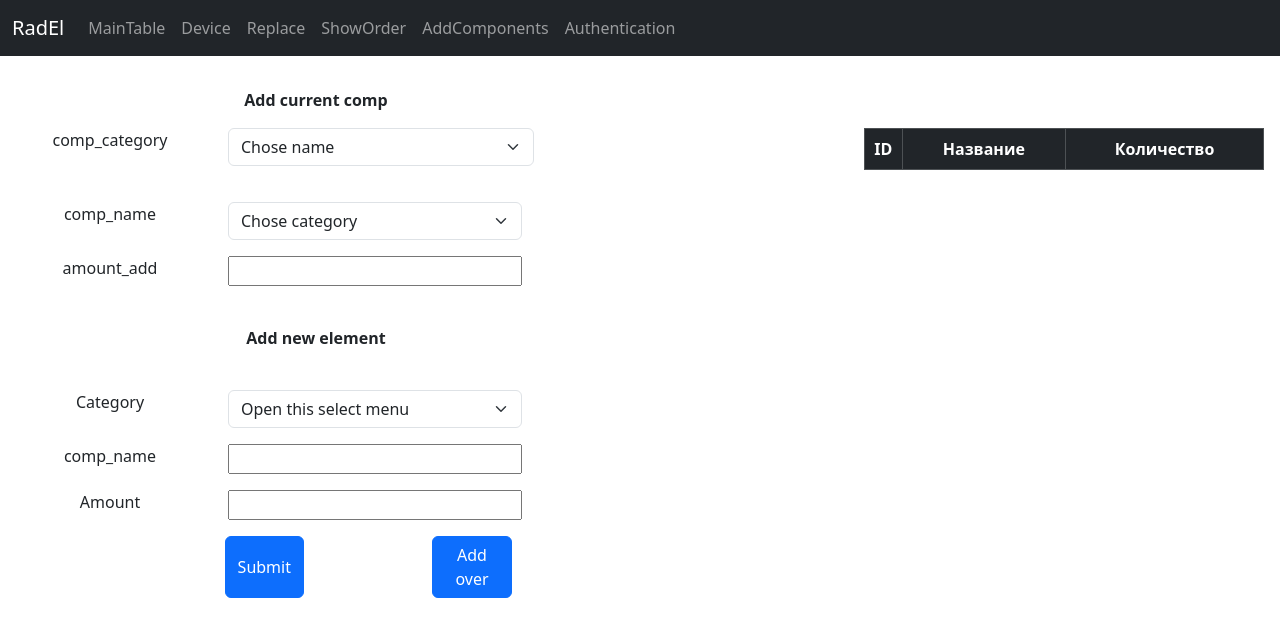
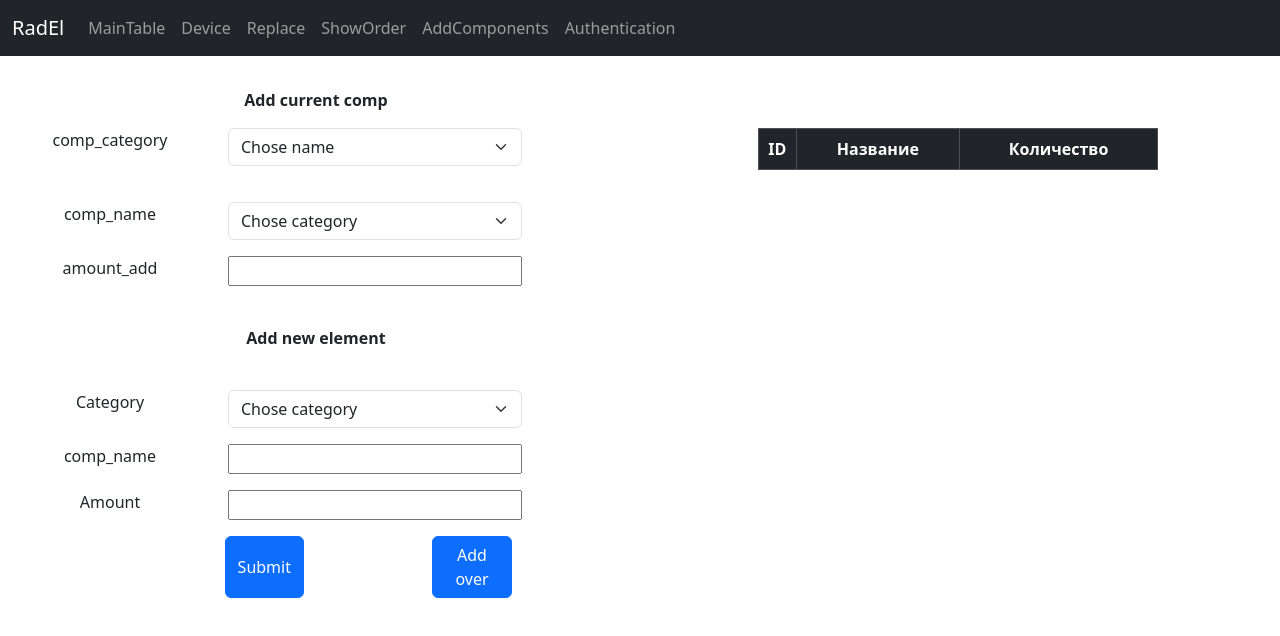
Before and after one commit to SamDemon2/radelements, a React (Create React App) app: page /my-add in a window 1280 px wide. Shown: the top 636 px of the page. Built offline with nearby package versions, Linux system fonts and the light colour scheme.

Commit message:
Всё ещё переделываю формы

```diff
--- a/src/components/AddComponents.tsx
+++ b/src/components/AddComponents.tsx
@@ -33,14 +33,17 @@ const AddComponents = () => {
                 <div className="col-2">
                     comp_category
                 </div>
-                <div className="col-6">
+                <div className="col-3">
                     {/*<Dropdown/>*/}
-                    <select className="form-select w-50" aria-label="Default select example">
+                    <select className="form-select w-100" aria-label="Default select example">
                         <option selected>Chose name</option>
                         <option value="1">One</option>
                         <option value="2">Two</option>
                         <option value="3">Three</option>
                     </select>
+                </div>
+                <div className='col-2'>
+
                 </div>
                 <div className="col-4">
                     <IntermediateTable/>
@@ -80,7 +83,7 @@ const AddComponents = () => {
                 </div>
                 <div className="col-3 d-flex justify-content-center">
                     <select className="form-select w-100" aria-label="Default select example">
-                        <option selected>Open this select menu</option>
+                        <option selected>Chose category</option>
                         <option value="1">One</option>
                         <option value="2">Two</option>
                         <option value="3">Three</option>
```
